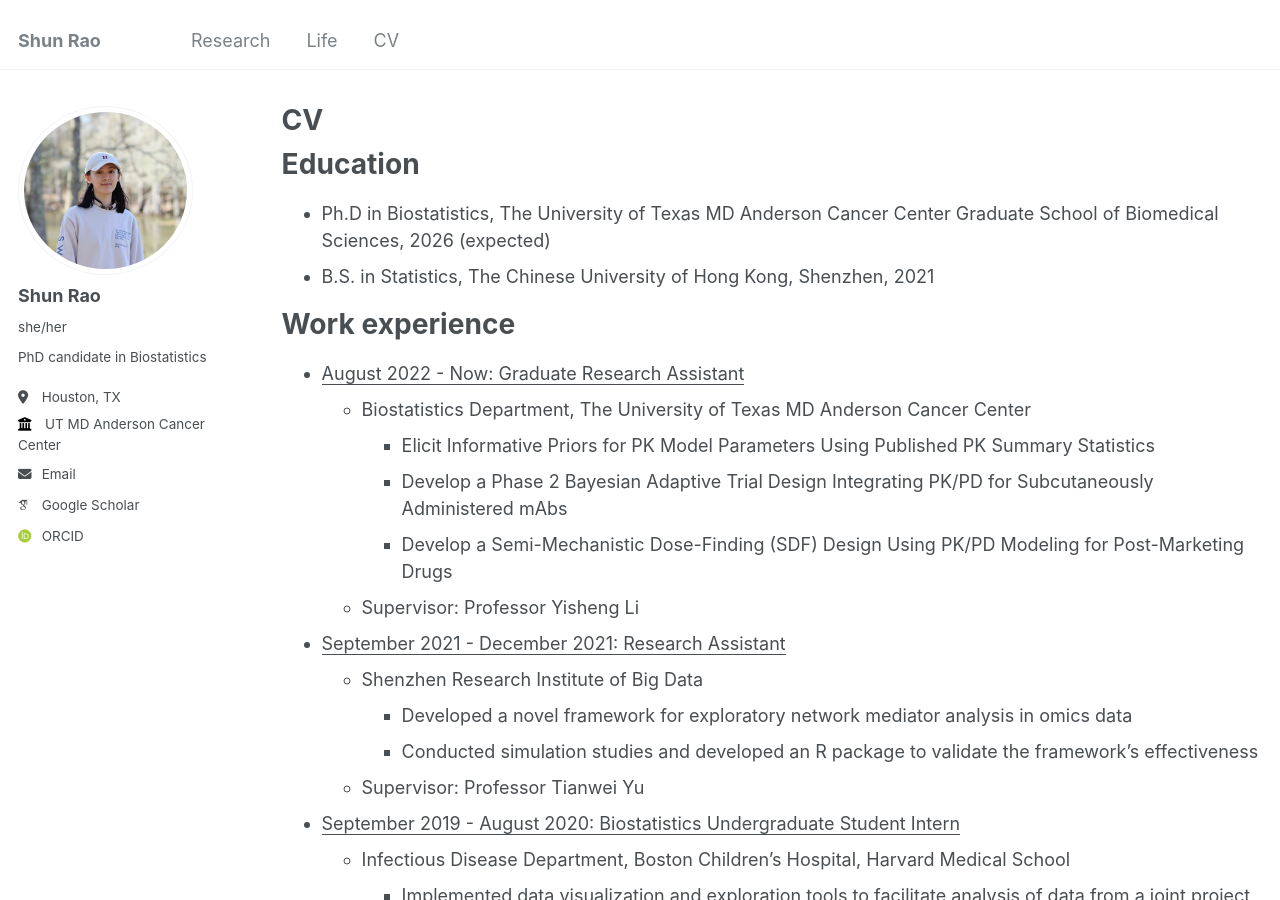
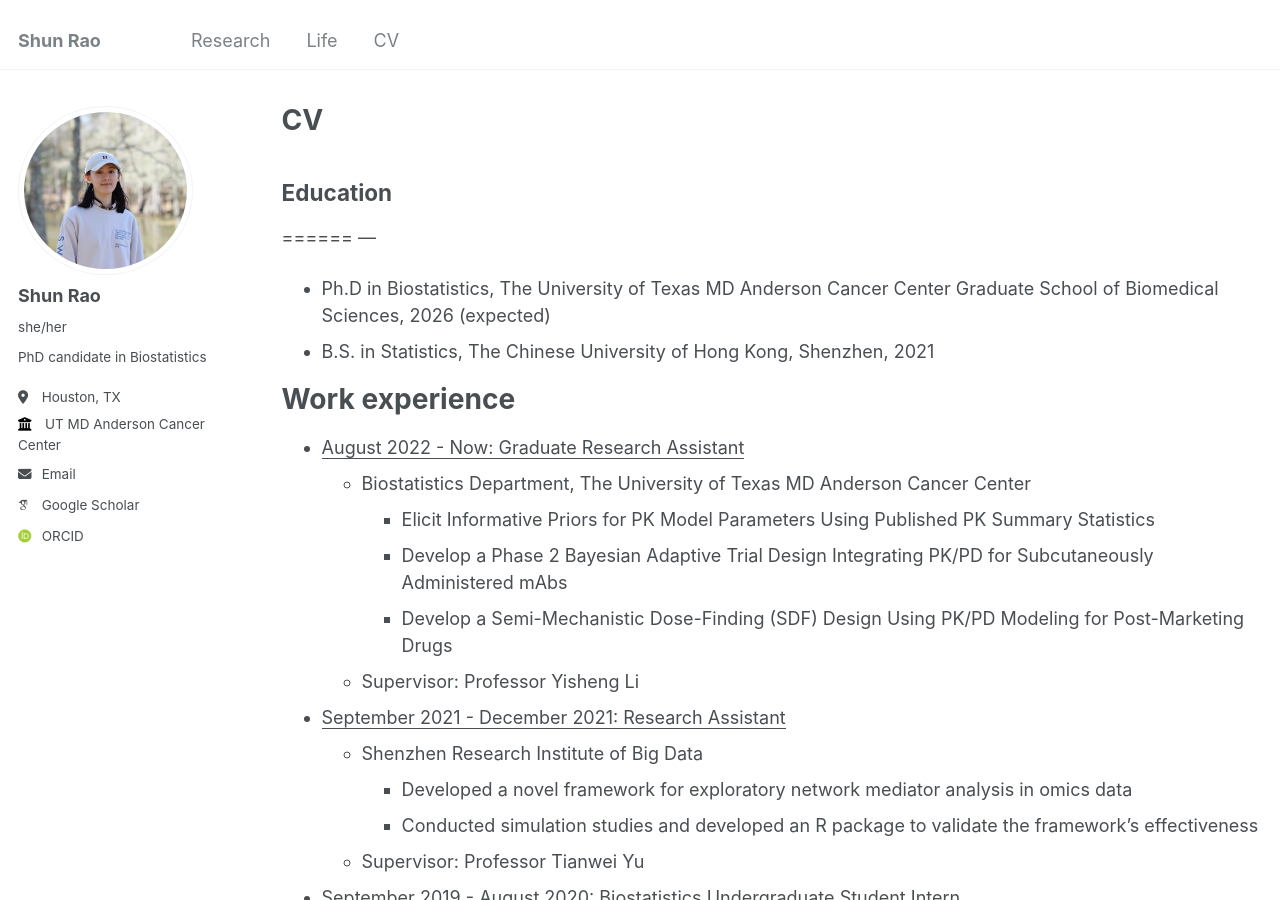
Before and after one commit to ShunRao8/shunrao8.github.io, a Jekyll site: the page built from _pages/cv.md, in a window 1280 px wide and 900 px high. Built offline with Jekyll 4.4.1, drawn with Linux system fonts in a browser that asks for light colours; some web fonts are replaced.

Commit message:
Update cv.md

```diff
--- a/_pages/cv.md
+++ b/_pages/cv.md
@@ -9,8 +9,9 @@ redirect_from:
 
 {% include base_path %}
 
-Education
+## Education
 ======
+---
 * Ph.D in Biostatistics, The University of Texas MD Anderson Cancer Center Graduate School of Biomedical Sciences, 2026 (expected)
 * B.S. in Statistics, The Chinese University of Hong Kong, Shenzhen, 2021
 
```
